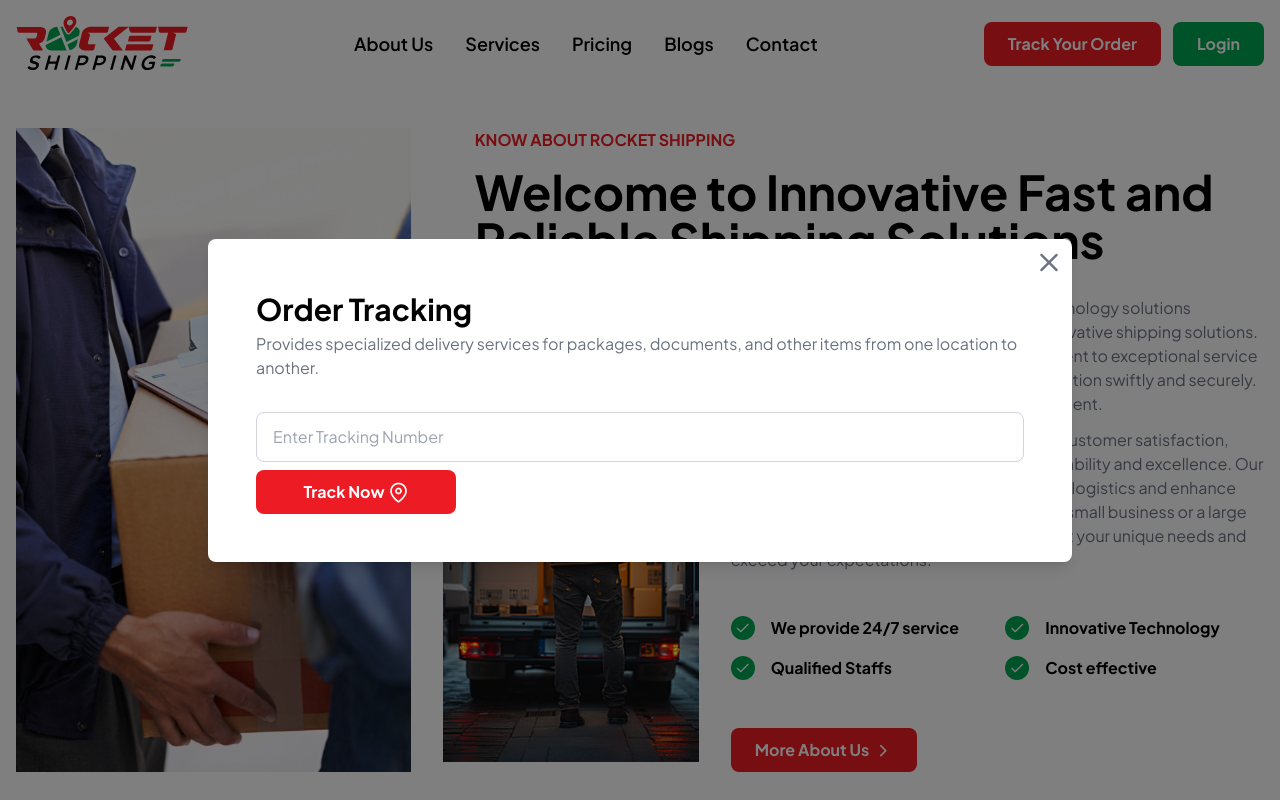
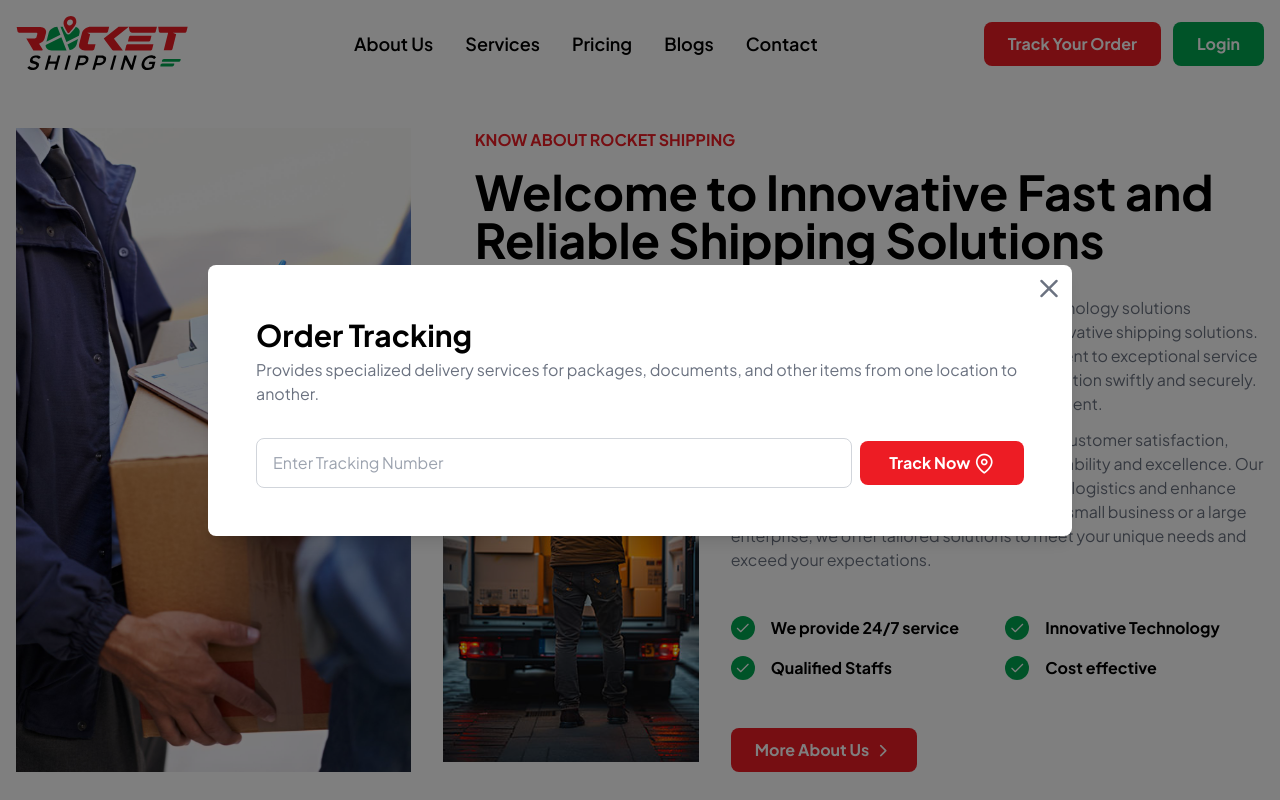
Before and after one commit to ishwordangol/rocketshipping, a Next.js app: page /about in a window 1280 px wide. Both pictures are taken after a click on the button "Track Your Order". Shown: the top 800 px of the page. Built offline with nearby package versions, Linux system fonts and the light colour scheme.

Commit message:
design update

```diff
--- a/src/components/trackingorder.tsx
+++ b/src/components/trackingorder.tsx
@@ -2,7 +2,7 @@
 
 const trackingorder = () => {
   return (
-    <div className="flex flex-wrap items-center gap-2">
+    <div className="flex flex-wrap lg:flex-nowrap items-center gap-2">
       <input
         placeholder="Enter Tracking Number"
         type="text"
```
